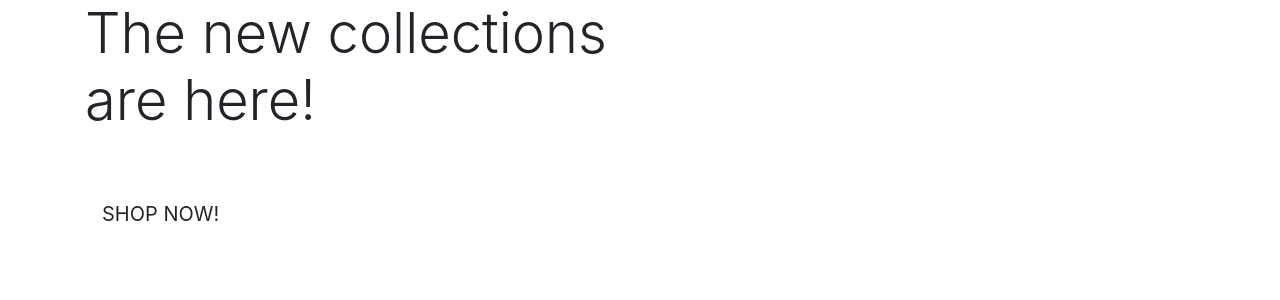
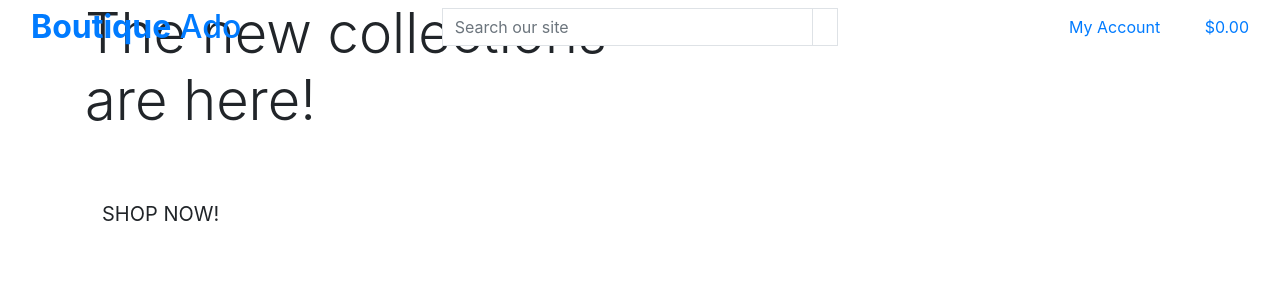
Before and after one commit to AlexandraEL9/tute-botiqueAdo, a Django app: page / in a window 1280 px wide. Shown: the top 300 px of the page. Run offline with Django 3.2, Linux system fonts and the light colour scheme; some libraries are stand-ins or nearby versions.

Commit message:
fix header template

```diff
--- a/templates/base.html
+++ b/templates/base.html
@@ -32,24 +32,17 @@
     <title>Boutique Ado {% block extra_title %}{% endblock %}</title>
   </head>
   <body>
-    <header class="container-fluid fixed-top"></header>
-
-    {% if messages %}
-        <div class="message-container"></div>
-    {% endif %}
-
-    {% block page_header %}
     <header class="container-fluid fixed-top">
         <div class="row">
             <div class="col-12 col-lg-4 my-auto py-1 py-lg-0 text-center text-lg-left">
                 <a href="{% url 'home' %}" class="nav-link main-logo-link">
-              <h2 class="logo-font text-black my-0"><strong>Boutique </strong>Ado</h2>
+                    <h2 class="logo-font text-black my-0"><strong>Boutique</strong> Ado</h2>
                 </a>
             </div>
             <div class="col-12 col-lg-4 my-auto py-1 py-lg-0">
-            <form action="" method="GET">
-              <div class="input-group w=100">
-                <input type="text" class="form-control border border-black rounded-0" name="q" placeholder="Sea">
+                <form method="GET" action="">
+                    <div class="input-group w-100">
+                        <input class="form-control border border-black rounded-0" type="text" name="q" placeholder="Search our site">
                         <div class="input-group-append">
                             <button class="form-control btn btn-black border border-black rounded-0" type="submit">
                                 <span class="icon">
@@ -62,8 +55,8 @@
             </div>
             <div class="col-12 col-lg-4 my-auto py-1 py-lg-0">
                 <ul class="list-inline list-unstyled text-center text-lg-right my-0">
-              <li class="list-inline list-item dropdown">
-                <a href="a" class="text-black nav-link" id="user-options" data-toggle="dropdown" aria-haspopup="true" aria-expanded="false">
+                    <li class="list-inline-item dropdown">
+                        <a class="text-black nav-link" href="#" id="user-options" data-toggle="dropdown" aria-haspopup="true" aria-expanded="false">
                             <div class="text-center">
                                 <div><i class="fas fa-user fa-lg"></i></div>
                                 <p class="my-0">My Account</p>
@@ -82,8 +75,8 @@
                             {% endif %}
                         </div>
                     </li>
-              <li class="list-inline list-item">
-                <a href="" class="{% if grand_total %} text-info font-weight-bold{% else %}text-black{% endif %} nav-link">
+                    <li class="list-inline-item">
+                        <a class="{% if grand_total %}text-info font-weight-bold{% else %}text-black{% endif %} nav-link" href="">
                             <div class="text-center">
                                 <div><i class="fas fa-shopping-bag fa-lg"></i></div>
                                 <p class="my-0">
@@ -100,6 +93,12 @@
             </div>
         </div>
     </header>
+
+    {% if messages %}
+        <div class="message-container"></div>
+    {% endif %}
+
+    {% block page_header %}
     {% endblock %}
 
     {% block content %}
```
Lines whose indentation alone changed are shown as unchanged.
